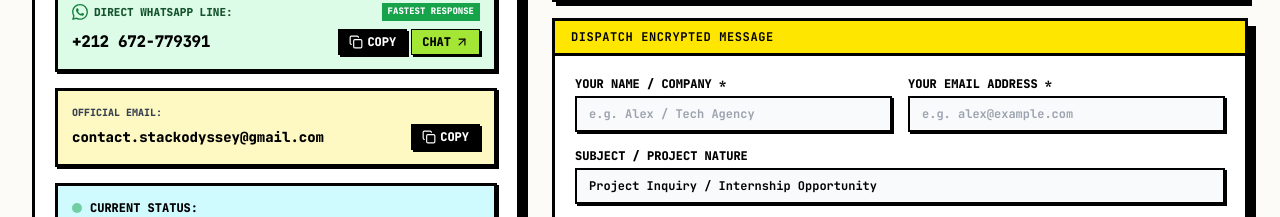
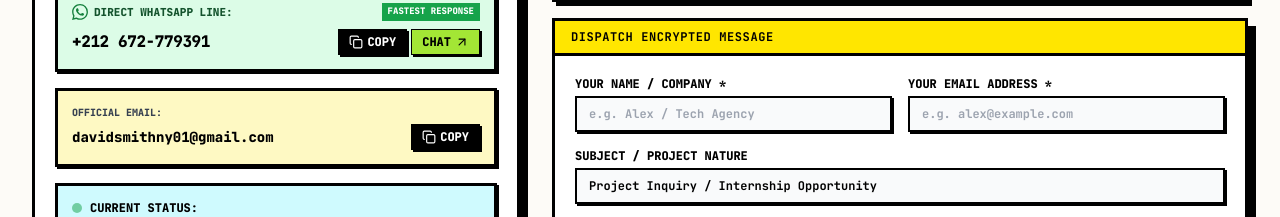
Before and after one commit to StackOdyssey/DebugLab, a React (Vite) app: page / in a window 1280 px wide. Shown: the part 9180-9397 px from the top of the page. Built offline with nearby package versions, Linux system fonts and the light colour scheme.

Commit message:
feat: update official contact email to davidsmithny01@gmail.com across portfolio, command palette, and terminal

```diff
--- a/src/components/CommandMenu.jsx
+++ b/src/components/CommandMenu.jsx
@@ -47,7 +47,7 @@ export function CommandMenu({
     { label: 'Explore Skills Matrix & Tech Stack', section: '#skills', icon: Sparkles, tag: 'Skills' },
     { label: 'View Learning Journey & Timeline', section: '#timeline', icon: Award, tag: 'History' },
     { label: 'Open Interactive CLI Sandbox', action: 'terminal', icon: Terminal, tag: 'CLI App' },
-    { label: 'Copy Mohammed\'s Email Address', action: 'copy-email', icon: Mail, tag: 'Contact' },
+    { label: 'Copy Mohammed\'s Email (davidsmithny01@gmail.com)', action: 'copy-email', icon: Mail, tag: 'Contact' },
     { label: 'Visit GitHub Profile (@StackOdyssey)', action: 'github', icon: Github, tag: 'External' },
   ];
 
--- a/src/data/portfolioData.js
+++ b/src/data/portfolioData.js
@@ -15,7 +15,7 @@ export const PORTFOLIO = {
   ],
   githubUrl: "https://github.com/StackOdyssey",
   linkedinUrl: "https://linkedin.com/in/stackodyssey",
-  email: "contact.stackodyssey@gmail.com",
+  email: "davidsmithny01@gmail.com",
   whatsapp: "https://wa.me/212672779391",
   phone: "+212672779391",
   phoneFormatted: "+212 672-779391",
@@ -388,7 +388,7 @@ export const PORTFOLIO = {
     certs: "VERIFIED CERTIFICATIONS:\n1. [CISCO] Switching & IP Addressing / Network Architecture (2025)\n2. [ALX AFRICA] Front-End Web Development Specialization (2025/2026)\n3. [C++] Fundamentals & Algorithmic Foundations (2024)\n4. [ISTA] Développement Digital Full Stack (In Progress)\n5. [FREECODECAMP] Responsive Design & JS Algorithms",
     skills: "CORE TECH STACK:\n• Frontend: React.js, JavaScript (ES6+), HTML5, CSS3, Tailwind CSS, Next.js basics\n• Backend: Python, Django, C++, RESTful APIs, JSON\n• Networking: Cisco Switching, IPv4 Subnetting, CIDR, TCP/IP Protocols\n• Marketing & Tools: Google Ads Account Management, Git/GitHub, WordPress, Linux CLI, Vite, npm",
     projects: "FEATURED PROJECTS & REPOSITORIES:\n1. Safe Hands Logistics   -> Next.js Enterprise CRM & Freight Platform (Client Case Study)\n2. alx-fe-reactjs        -> React Odyssey modular component ecosystem\n3. Alx_DjangoLearnLab    -> Django backend & REST API engine\n4. dynamic-to-do-list-js -> Pure JS productivity manager\n5. ALX_Simple_Quiz       -> Timed JS knowledge quiz\n6. cisco-subnet-toolkit  -> Interactive IPv4 bitwise calculator",
-    contact: "CONNECT WITH MOHAMMED (STACKODYSSEY):\n• WhatsApp: https://wa.me/212672779391 (+212 672-779391)\n• Email:    contact.stackodyssey@gmail.com\n• GitHub:   https://github.com/StackOdyssey\n• Status:   Open for Internships, Freelance, & Full-Time Junior roles!",
+    contact: "CONNECT WITH MOHAMMED (STACKODYSSEY):\n• WhatsApp: https://wa.me/212672779391 (+212 672-779391)\n• Email:    davidsmithny01@gmail.com\n• GitHub:   https://github.com/StackOdyssey\n• Status:   Open for Internships, Freelance, & Full-Time Junior roles!",
     whoami: "guest@debuglab-terminal (Visitor looking at Mohammed's Portfolio 🚀)"
   }
 };
```
